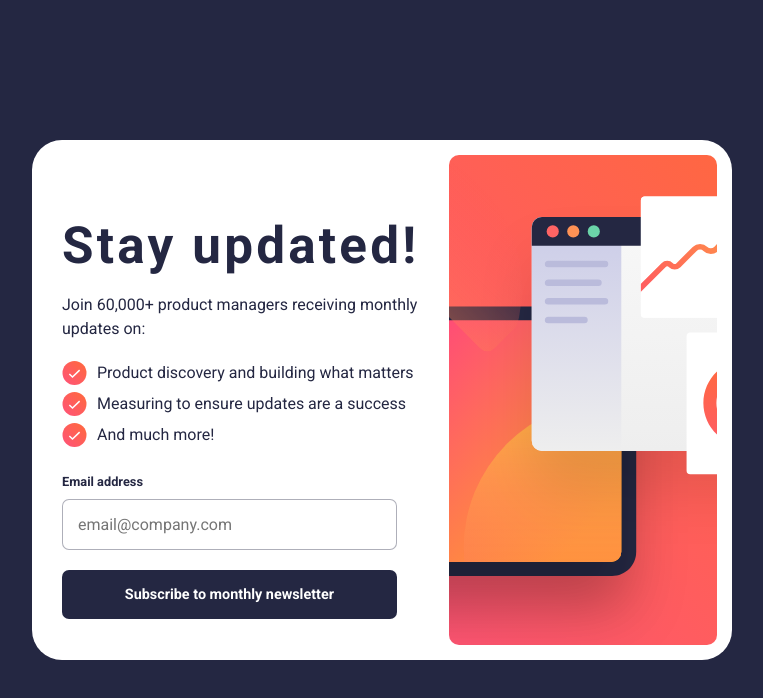
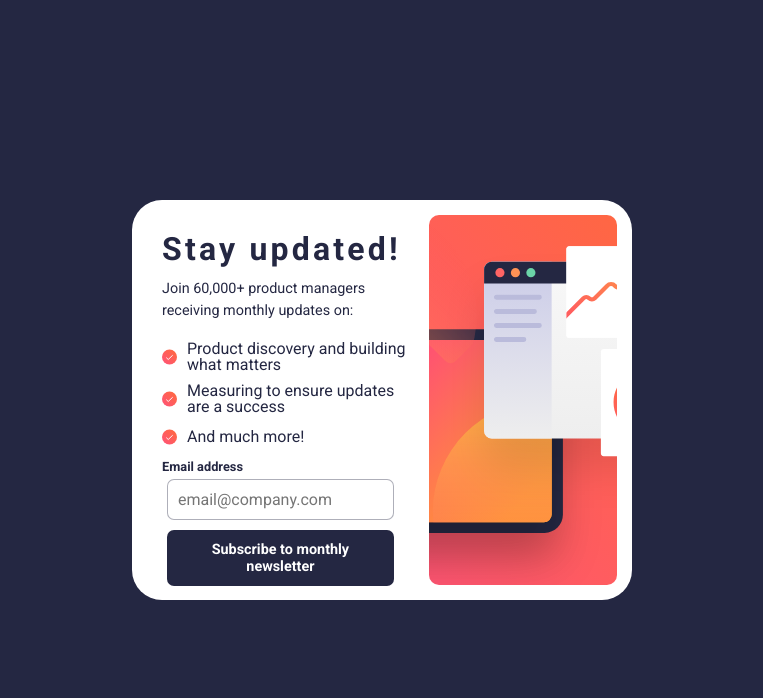
Before and after one commit to ThembaMtshelwane/newsletter-sign-up-with-success-message-main, a plain HTML site: page index.html in a window 1280 px wide. Shown: the whole page, without its empty margins (258-1021 px from the left). Drawn offline with Linux system fonts and the light colour scheme.

Commit message:
minor fixes

```diff
--- a/desktop.css
+++ b/desktop.css
@@ -36,7 +36,8 @@
   #bottom-section {
     /* border: 2px solid blue; */
     height: 100%;
-    padding: 50px 15px 15px 15px;
+    padding: 5px 15px 15px 15px;
+    font-size: 0.8rem;
   }
 
   #head-info {
@@ -48,15 +49,13 @@
   h1 {
     /* border: 2px solid red; */
     width: 100%;
-    font-size: 2.2rem;
-    margin-bottom: 10px;
-    margin-bottom: 7px;
+    font-size: 1.2rem;
     letter-spacing: 0.2rem;
   }
 
   h2 {
+    /* border: 2px solid red; */
     line-height: 1.5;
-    font-size: 1rem;
     padding: 0;
     width: 100%;
   }
@@ -65,15 +64,19 @@
     /* border: 2px solid blue; */
     padding: 0;
     line-height: 1.2;
-    margin-bottom: 20px;
+    /* margin-bottom: 20px; */
   }
 
   .item {
     display: flex;
     /* border: 2px solid purple; */
-    margin-bottom: 7px;
+    /* margin-bottom: 7px; */
     display: flex;
     align-items: center;
+  }
+
+  .check-icon {
+    width: 15px;
   }
 
   .info {
@@ -89,14 +92,15 @@
 
   button,
   input {
-    padding: 15px;
+    padding: 7px;
+    margin: 5px;
   }
 }
 
 @media screen and (min-width: 640px) {
   #card {
     width: 75%;
-    height: 65%;
+    height: 70%;
   }
   h1 {
     font-size: 2rem;
@@ -104,20 +108,22 @@
   button,
   input {
     width: 90%;
+    padding: 10px;
   }
 }
 
 @media screen and (min-width: 720px) {
   #card {
-    width: 700px;
-    height: 520px;
+    width: 500px;
+    height: 400px;
   }
   h1 {
-    font-size: 3.2rem;
+    font-size: 2rem;
   }
   button,
   input {
     width: 90%;
+    padding: 10px;
   }
 }
 
@@ -134,7 +140,7 @@
     border: 2px solid black;
     background-color: white;
     width: 75%;
-    height: 60%;
+    height: 70%;
     margin: auto;
     border-radius: 30px;
     display: flex;
@@ -172,5 +178,6 @@
 @media screen and (min-width: 720px) {
   #card-2 {
     width: 500px;
+    height: 500px;
   }
 }
```
